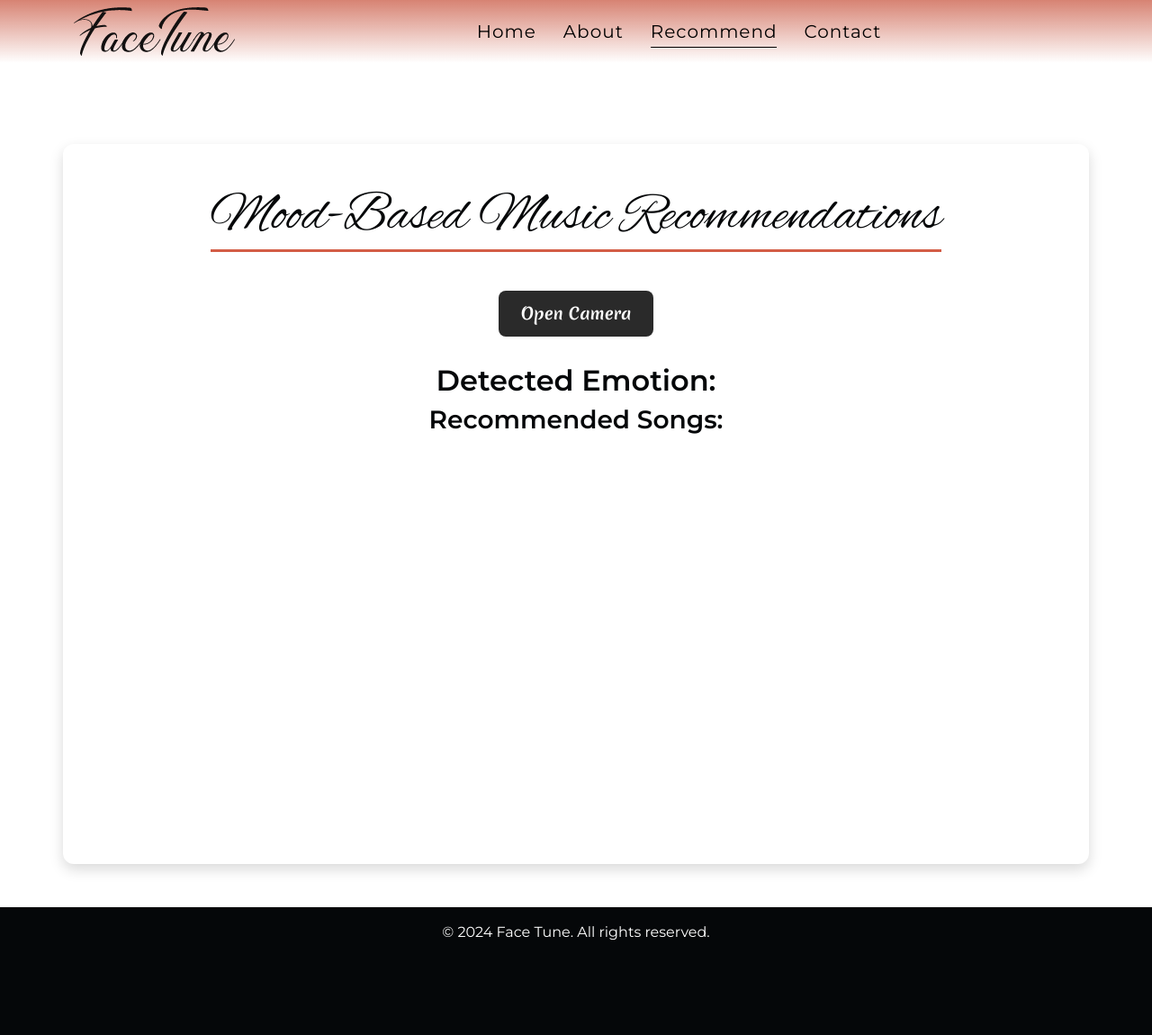
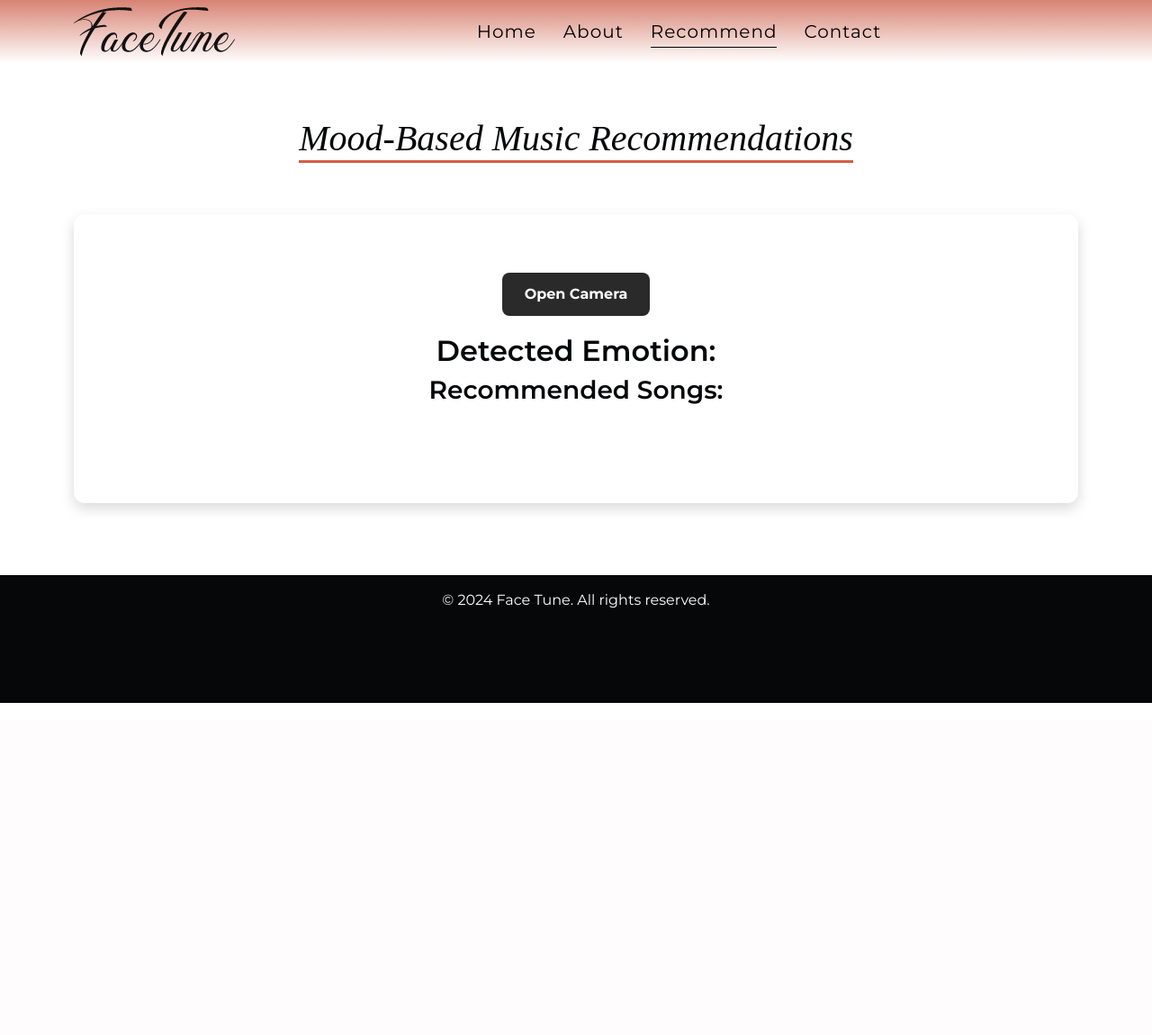
Before and after one commit to subin-shk/FaceTune, a Flask app: page /recommend in a window 1280 px wide. Shown: the whole page at 90% size. After the commit the page ends 781 px from the top, so only its background shows below. Run offline with Flask 3, Linux system fonts and the light colour scheme; parts of the project's set-up code (start-up, migrations or seed data) failed here and were passed over; some libraries are stand-ins or nearby versions.

Commit message:
enhanced styles

```diff
--- a/static/style.css
+++ b/static/style.css
@@ -28,10 +28,11 @@ body {
   display: inline;
   /* text-align: left; */
   position: relative;
-  font-family: "Alex Brush", cursive;
-  font-weight: 400;
+  font-family: "Croissant One", serif;
+  font-weight: 200;
   font-style: normal;
-  font-size: 60px;
+  font-style: italic;
+  font-size: 40px;
   margin-bottom: 10px;
 }
 
@@ -48,15 +49,24 @@ body {
   bottom: -3px;
 }
 
+/* ----------- STYLING FOR RECOMMEND.HTML -------------- */
+
 .main-content {
+  display: flex;
+  flex-direction: column;
+  align-items: center;
+  margin-top: 50px;
+  padding: 45px 30px 100px;
+  min-height: 20vh;
+  box-sizing: border-box;
   text-align: center;
   background-color: #ffffff;
-  padding: 30px;
   border-radius: 12px;
   box-shadow: 0 6px 15px rgba(0, 0, 0, 0.15);
   max-width: 550px;
   width: 100%;
   position: relative;
+  margin-bottom: 80px;
 }
 
 /* Video Styling (Centered and Rounded) */
@@ -67,6 +77,7 @@ body {
   border-radius: 10px;
   box-shadow: 0 4px 12px rgba(0, 0, 0, 0.2);
   margin: 15px 0;
+  object-fit: cover;
 }
 
 /* Button Styling */
@@ -94,7 +105,49 @@ button:hover {
   font-size: 24px;
 }
 
-/* Song List Styling */
+#recsong-list {
+  list-style-type: none; /* Remove default bullet points */
+  padding: 0;
+  max-width: 600px; /* Max width for the list */
+  margin: auto; /* Center the list */
+  background: #fff; /* White background for the list */
+  border-radius: 10px; /* Rounded corners */
+  box-shadow: 0 4px 8px rgba(0, 0, 0, 0.1); /* Subtle shadow */
+}
+
+#recsong-list li {
+  padding: 15px; /* Space within each list item */
+  border-bottom: 1px solid #e0e0e0; /* Light border between items */
+  transition: background-color 0.3s; /* Smooth transition for hover effect */
+  color: #000 !important;
+}
+
+#recsong-list li:hover {
+  background-color: #e1e1e1; /* Light grey on hover */
+}
+
+#recsong-list li:last-child {
+  border-bottom: none; /* Remove border from the last item */
+}
+
+#recsong-list li::before {
+  content: "🎶"; /* Add a music note before each item */
+  margin-right: 10px; /* Space between the icon and text */
+}
+
+@media (max-width: 600px) {
+  #recsong-list {
+    width: 100%; /* Full width on smaller screens */
+  }
+}
+
+/* Additional Styling for Empty Song List */
+#recsong-list li.no-songs {
+  color: #000;
+  font-style: italic;
+}
+
+/* Song List Styling for INDEX*/
 #song-list {
   list-style-type: none;
   padding: 0;
@@ -372,7 +425,7 @@ button:hover {
   background-position: left;
   width: 100%;
   height: 70vh;
-  margin-top: 60px;
+  margin-top: 100px;
   margin-left: 800px;
 }
 .hero_content {
--- a/templates/recommend.html
+++ b/templates/recommend.html
@@ -23,91 +23,6 @@
       rel="stylesheet"
     />
     <style>
-      .main-content {
-        display: flex;
-        flex-direction: column;
-        align-items: center;
-        margin-top: 160px;
-        padding-top: 45px;
-        min-height: 100vh;
-        padding-bottom: 100px;
-        box-sizing: border-box;
-      }
-
-      .main-content h1 {
-        font-family: "Merienda", cursive;
-        letter-spacing: 2px;
-      }
-
-      /* Camera Styling */
-      #camera {
-        width: 100%;
-        max-width: 550px;
-        height: 350px;
-        border-radius: 10px;
-        box-shadow: 0 4px 12px rgba(0, 0, 0, 0.2);
-        margin: 20px 0;
-        object-fit: cover;
-      }
-
-      /* Button Styling */
-      button {
-        font-family: "Merienda", cursive;
-        font-size: 18px;
-        color: #ffffff;
-        background-color: #007bff;
-        border: none;
-        border-radius: 8px;
-        padding: 12px 25px;
-        cursor: pointer;
-        margin: 10px;
-        transition: background-color 0.3s ease;
-      }
-
-      button:hover {
-        background-color: #0056b3;
-      }
-
-      #emotion {
-        font-weight: bold;
-        color: #007bff;
-      }
-
-      #song-list {
-        list-style-type: none; /* Remove default bullet points */
-        padding: 0;
-        max-width: 600px; /* Max width for the list */
-        margin: auto; /* Center the list */
-        background: #fff; /* White background for the list */
-        border-radius: 10px; /* Rounded corners */
-        box-shadow: 0 4px 8px rgba(0, 0, 0, 0.1); /* Subtle shadow */
-      }
-
-      #song-list li {
-        padding: 15px; /* Space within each list item */
-        border-bottom: 1px solid #e0e0e0; /* Light border between items */
-        transition: background-color 0.3s; /* Smooth transition for hover effect */
-      }
-
-      #song-list li:hover {
-        background-color: #f9f9f9; /* Light grey on hover */
-      }
-
-      #song-list li:last-child {
-        border-bottom: none; /* Remove border from the last item */
-      }
-
-      #song-list li::before {
-        content: "🎶"; /* Add a music note before each item */
-        margin-right: 10px; /* Space between the icon and text */
-      }
-
-      @media (max-width: 600px) {
-        #song-list {
-          width: 100%; /* Full width on smaller screens */
-        }
-      }
-
       /* Fixed Audio Player Styling */
       #audio-player {
         width: 100%;
@@ -133,12 +48,6 @@
         font-weight: bold;
         margin-left: 15px;
         margin-right: 10px;
-      }
-
-      /* Additional Styling for Empty Song List */
-      #song-list li.no-songs {
-        color: #999;
-        font-style: italic;
       }
 
       /* Center Button Container */
@@ -196,14 +105,23 @@
     </header>
 
     <!-- Main Content -->
-    <div class="container main-content mb-5">
-      <h2 class="subtitle mb-3">Mood-Based Music Recommendations</h2>
+    <section class="container" style="padding-top: 130px">
+      <div class="d-flex justify-content-center">
+        <h2 class="subtitle">Mood-Based Music Recommendations</h2>
+      </div>
+      <div class="main-content container">
         <video id="camera" autoplay style="display: none"></video>
 
         <!-- Buttons for Camera and Emotion Detection -->
         <div class="button-container">
-        <button id="toggle-camera" class="btn-secondary">Open Camera</button>
-        <button id="detect-emotion" class="btn-primary" style="display: none">
+          <button id="toggle-camera" class="btn-secondary rounded">
+            Open Camera
+          </button>
+          <button
+            id="detect-emotion"
+            class="btn-primary rounded"
+            style="display: none"
+          >
             Detect Emotion
           </button>
         </div>
@@ -231,20 +149,29 @@
           >
             Recommended Songs:
           </h3>
-        <ul id="song-list"></ul>
+          <ul id="recsong-list"></ul>
           <div id="audio-player">
-          <span class="now-playing"><span id="now-playing-title"></span></span>
+            <span class="now-playing"
+              ><span id="now-playing-title"></span
+            ></span>
             <audio controls></audio>
           </div>
         </div>
       </div>
+    </section>
+
+    <footer class="bg-dark text-white text-center py-3">
+      <p style="padding-bottom: 70px">
+        &copy; 2024 Face Tune. All rights reserved.
+      </p>
+    </footer>
 
     <script>
       const video = document.getElementById("camera");
       const toggleButton = document.getElementById("toggle-camera");
       const detectButton = document.getElementById("detect-emotion");
       const emotionLabel = document.getElementById("emotion");
-      const songList = document.getElementById("song-list");
+      const songList = document.getElementById("recsong-list");
       const audioPlayer = document.getElementById("audio-player");
       const audioElement = audioPlayer.querySelector("audio");
       const nowPlayingTitle = document.getElementById("now-playing-title");
@@ -346,11 +273,5 @@
         }
       });
     </script>
-
-    <footer class="bg-dark text-white text-center py-3">
-      <p style="padding-bottom: 70px">
-        &copy; 2024 Face Tune. All rights reserved.
-      </p>
-    </footer>
   </body>
 </html>
```
Also changed, not shown: static/script.js (deleted, +0 -52 lines), templates/index.html (+5 -5 lines), 1 other file. Lines whose indentation alone changed are shown as unchanged.
